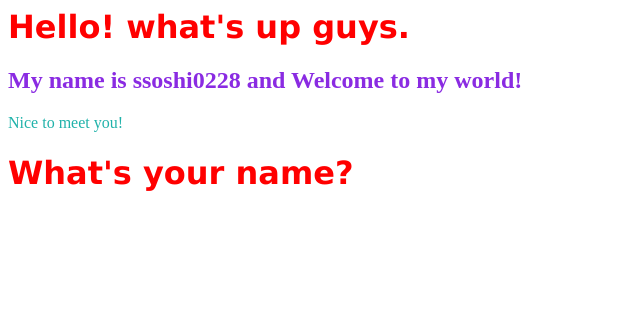
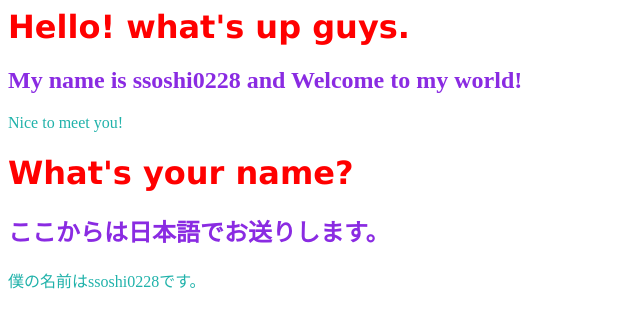
Before and after one commit to ssoshi0228/ssoshi0228.github.io, a plain HTML site: page index.html in a window 1280 px wide. Shown: the whole page, without its empty margins (0-640 px from the left). Drawn offline with Linux system fonts and the light colour scheme.

Commit message:
日本語

```diff
--- a/index.html
+++ b/index.html
@@ -8,5 +8,7 @@
         <h2>My name is ssoshi0228 and Welcome to my world!</h2>
         <p>Nice to meet you!</p>
         <h1>What's your name?</h1>
+        <h2>ここからは日本語でお送りします。</h2>
+        <p>僕の名前はssoshi0228です。</p>
     </body>
 </html>
```
